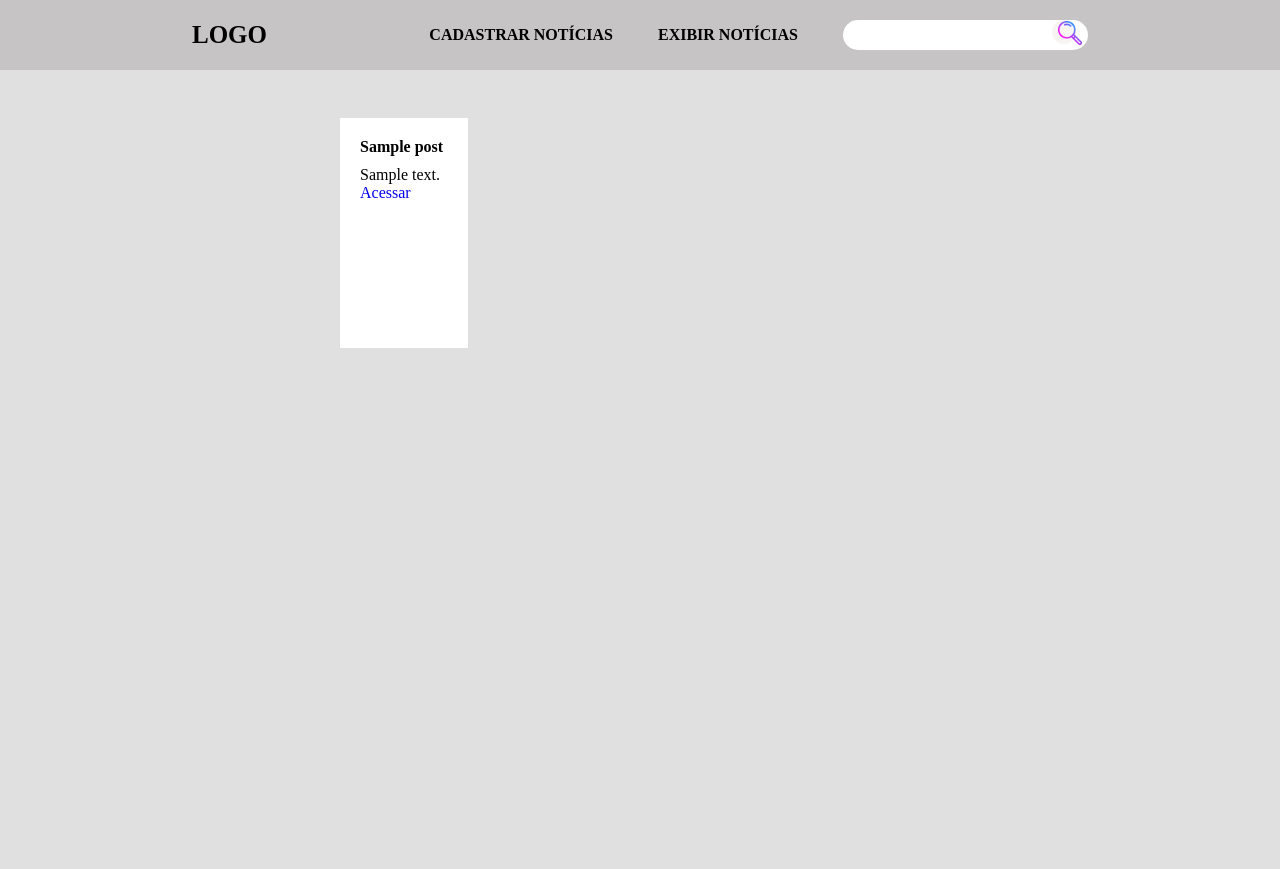
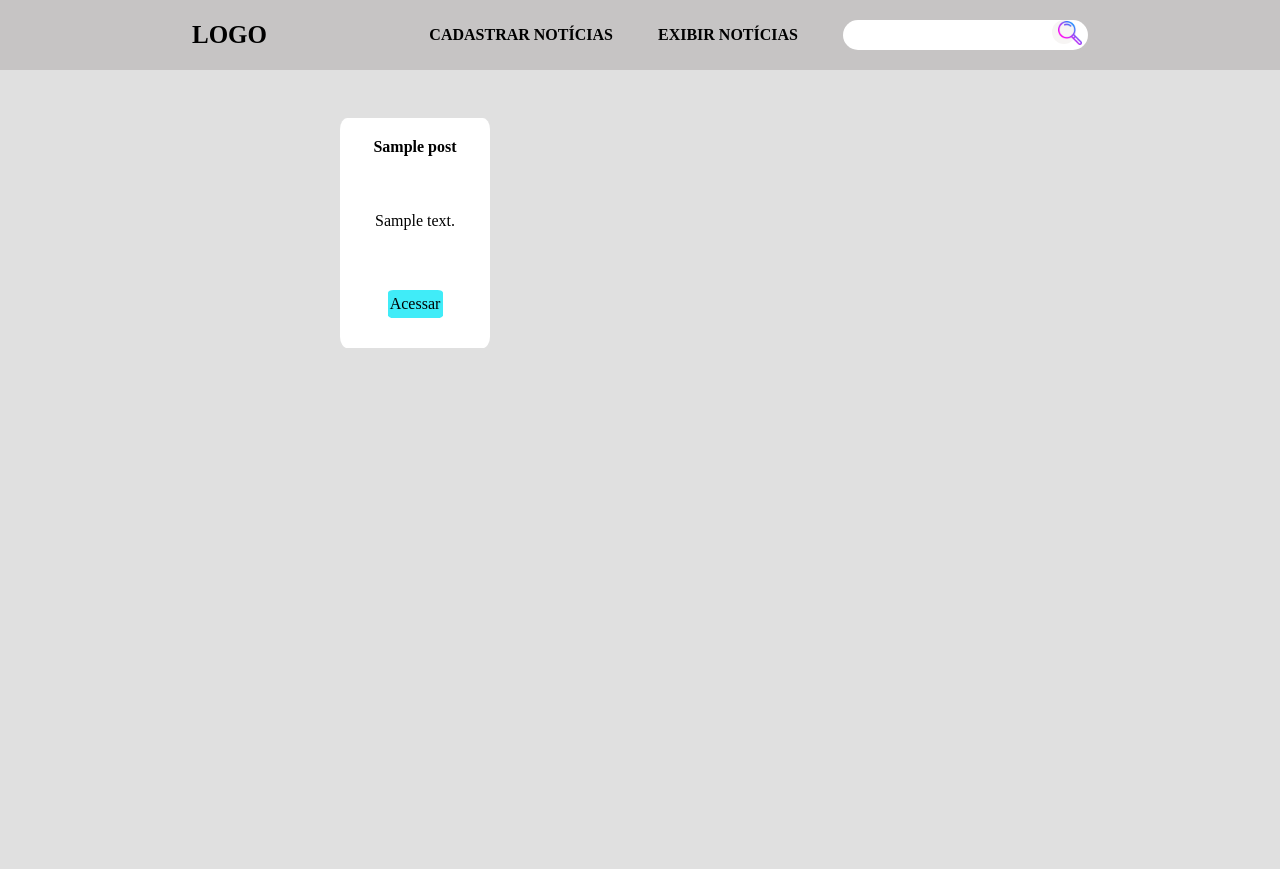
Before and after one commit to Robson-Ribeiro/devmedia-challenge, a Node server app: page / in a window 1280 px wide. Shown: the top 869 px of the page. Run offline with Node 20, Linux system fonts and the light colour scheme; tables that the repository leaves empty hold one stand-in row (values such as "Sample post"); some libraries are stand-ins or nearby versions.

Commit message:
Adding styles to index, postForm and showPost

```diff
--- a/server/app.js
+++ b/server/app.js
@@ -11,7 +11,6 @@ class App {
         this.middlewares();
         this.routes();
         this.setApp();
-        this.connectDB();
     }
 
     middlewares() {
@@ -31,9 +30,6 @@ class App {
         this.app.set('view engine', 'ejs');
     }
 
-    connectDB() {
-
-    }
 }
 
 export default new App().app;
--- a/server/src/views/css/styles.css
+++ b/server/src/views/css/styles.css
@@ -1,6 +1,11 @@
 * {
     box-sizing: border-box;
     margin: 0;
+}
+
+a {
+    text-decoration: none;
+    color: black;
 }
 
 .navBar {
@@ -118,19 +124,41 @@
 
 .post {
     background-color: white;
+    min-height: 40%;
     height: 230px;
+    min-width: 150px;
     width: 20%;
     padding: 20px;
     margin: 10px 20px;
     overflow: hidden;
+    overflow-y: auto;
+    display: flex;
+    flex-direction: column;
+    justify-content: space-between;
+    align-items: center;
+    border-radius: 5%;
 }
 
 .post h4 {
     margin-bottom: 10px;
 }
 
-.post a {
+.post div a {
     text-decoration: none;
+    color: black;
+}
+
+.post div {
+    position: relative;
+    min-width: 50%;
+    min-height: 15%;
+    border-radius: 10%;
+    background-color: rgb(64, 236, 248);
+    display: flex;
+    align-items: center;
+    justify-content: center;
+    justify-self: flex-end;
+    margin: 15px 0 10px 0;
 }
 
 .mainFormContainer {
--- a/server/src/views/includes/nav.ejs
+++ b/server/src/views/includes/nav.ejs
@@ -1,6 +1,6 @@
 <div class="navBar">
     <div class="logo">
-        <p>LOGO</p>
+        <a href="/"><p>LOGO</p></a>
     </div>
 
     <div class="navFunctions">
@@ -9,7 +9,7 @@
         <div class="divFormSearch">
             <form action="/post/search" method="post" class="searchForm">
                 <input type="text" name="search">
-                <button type="submit"><img src="../lupa.png" alt="lupa" width="24" height="24"></button>
+                <button type="submit"><img src="../../lupa.png" alt="lupa" width="24" height="24"></button>
             </form>
         </div>
     </div>
--- a/server/src/views/index.ejs
+++ b/server/src/views/index.ejs
@@ -9,7 +9,9 @@
                 <div class="post">
                     <h4><%= post.title %></h4>
                     <p><%= post.text %></p>
-                    <a href="/post/show/<%= post._id %>">Acessar</a>
+                    <div>
+                        <a href="/post/show/<%= post._id %>">Acessar</a>
+                    </div>
                 </div>
             <% }); %>
         </div>
--- a/server/src/views/postForm.ejs
+++ b/server/src/views/postForm.ejs
@@ -2,6 +2,7 @@
 <%- include('includes/nav') %>
 
 <div class="mainFormContainer">
+    <div>
         <form action="/post/create" method="POST" class="postForm">
             <label for="input"> <h3> Título </h3> </label>
             <input type="text" name="title">
@@ -10,5 +11,6 @@
             <button type="submit">Enviar</button>
         </form>
     </div>
+</div>
 
 <%- include('includes/footer') %>
```
Also changed, not shown: other parts of server/src/views/css/styles.css (+34 -1 lines). Lines whose indentation alone changed are shown as unchanged.
